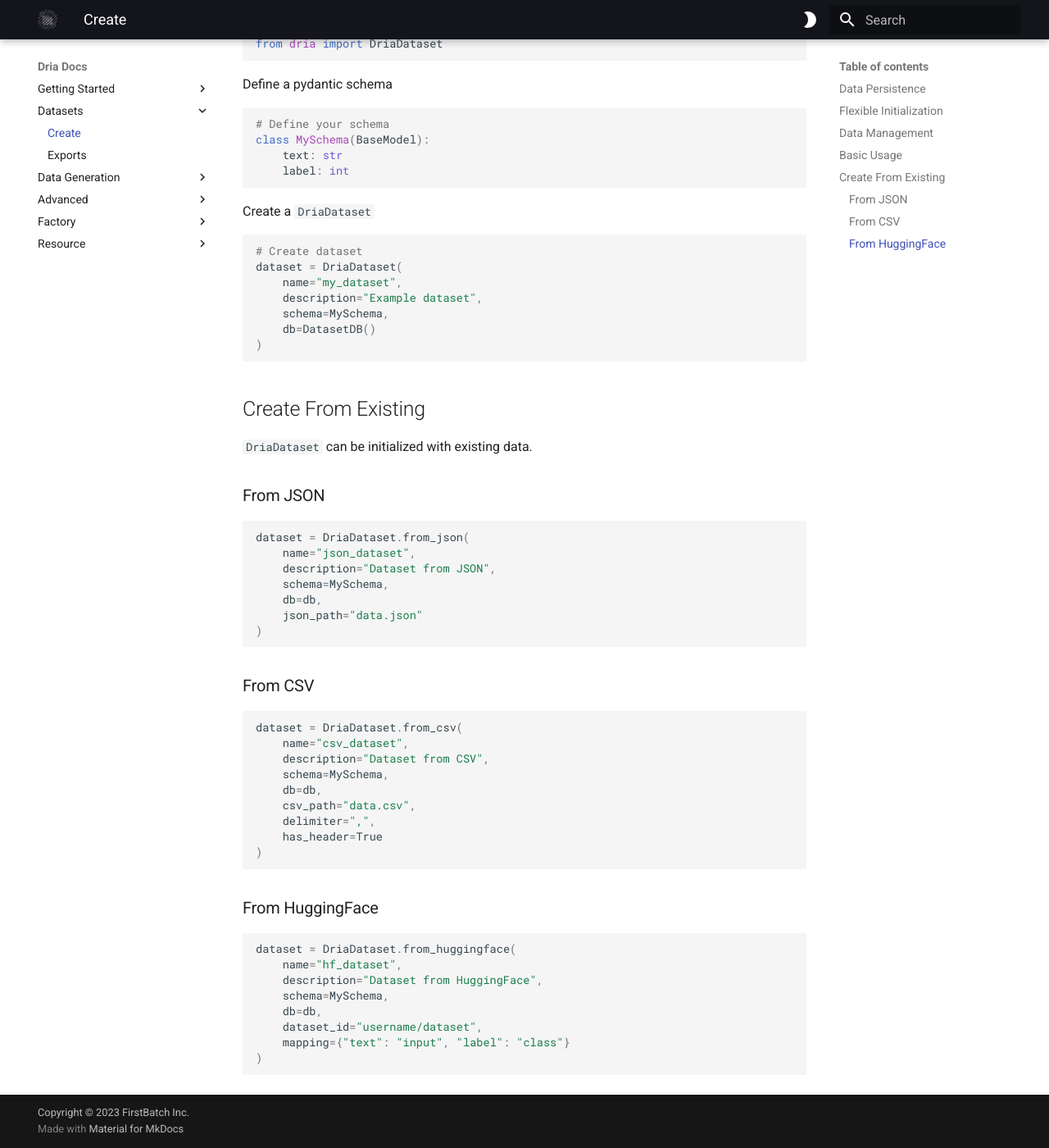
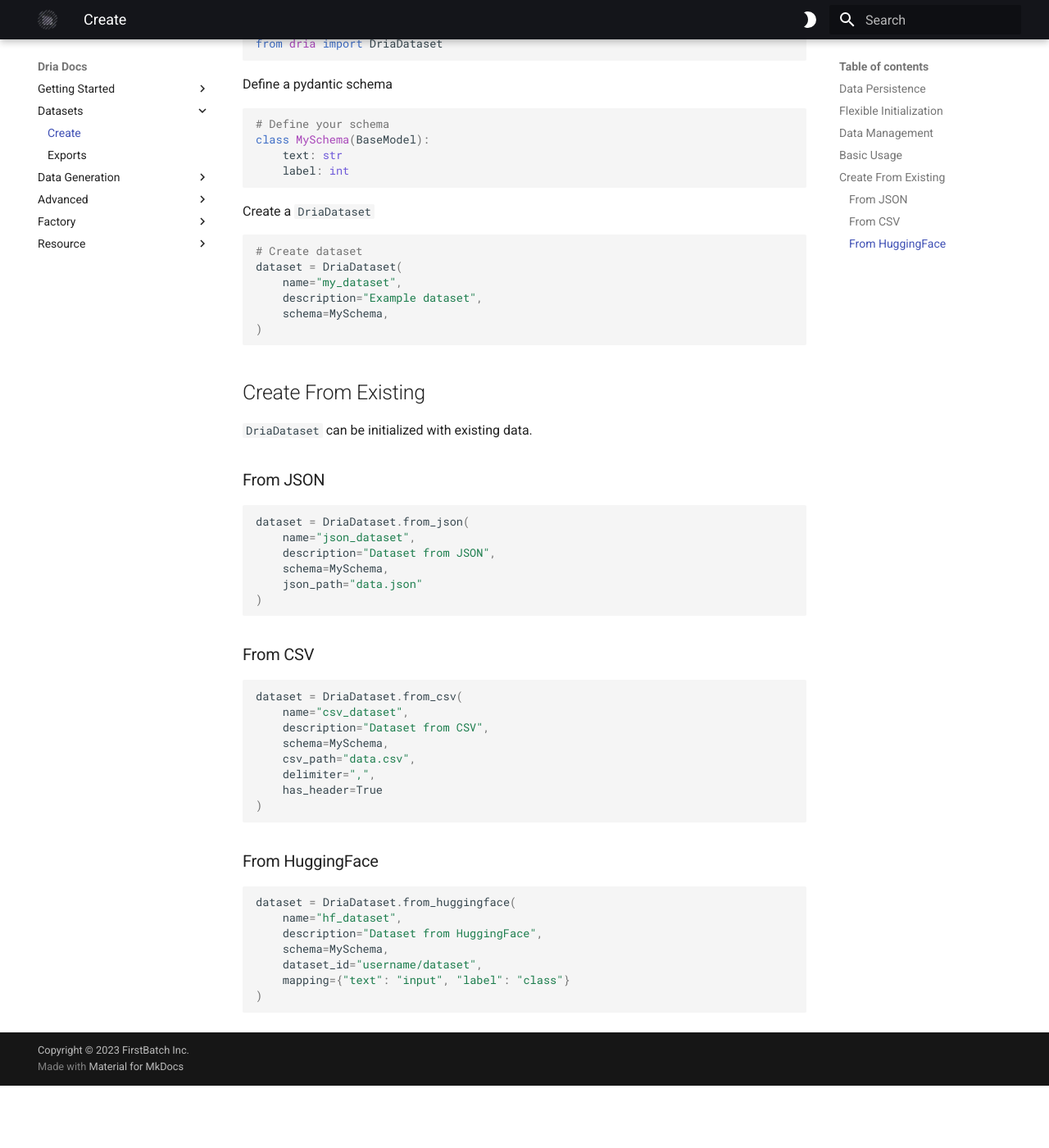
Before and after one commit to firstbatchxyz/dria-blog, an MkDocs documentation site: the page built from docs/how-to/dria_datasets.md, in a window 1280 px wide and 1400 px high, scrolled down 928 px. Shown: the whole window at 82% size. Built offline with MkDocs 1.6.1 and Material for MkDocs 9.7.7, drawn with Linux system fonts in a browser that asks for light colours; after the commit the page ends 2252 px from its top, so only the background shows below that.

Commit message:
removed DB fields

````diff
--- a/docs/how-to/dria_datasets.md
+++ b/docs/how-to/dria_datasets.md
@@ -58,7 +58,6 @@
     name="my_dataset",
     description="Example dataset",
     schema=MySchema,
-    db=DatasetDB()
 )
 ```
 
@@ -72,7 +71,6 @@
     name="json_dataset",
     description="Dataset from JSON",
     schema=MySchema,
-    db=db,
     json_path="data.json"
 )
 ```
@@ -83,7 +81,6 @@
     name="csv_dataset",
     description="Dataset from CSV",
     schema=MySchema,
-    db=db,
     csv_path="data.csv",
     delimiter=",",
     has_header=True
@@ -96,7 +93,6 @@
     name="hf_dataset",
     description="Dataset from HuggingFace",
     schema=MySchema,
-    db=db,
     dataset_id="username/dataset",
     mapping={"text": "input", "label": "class"}
 )
````
